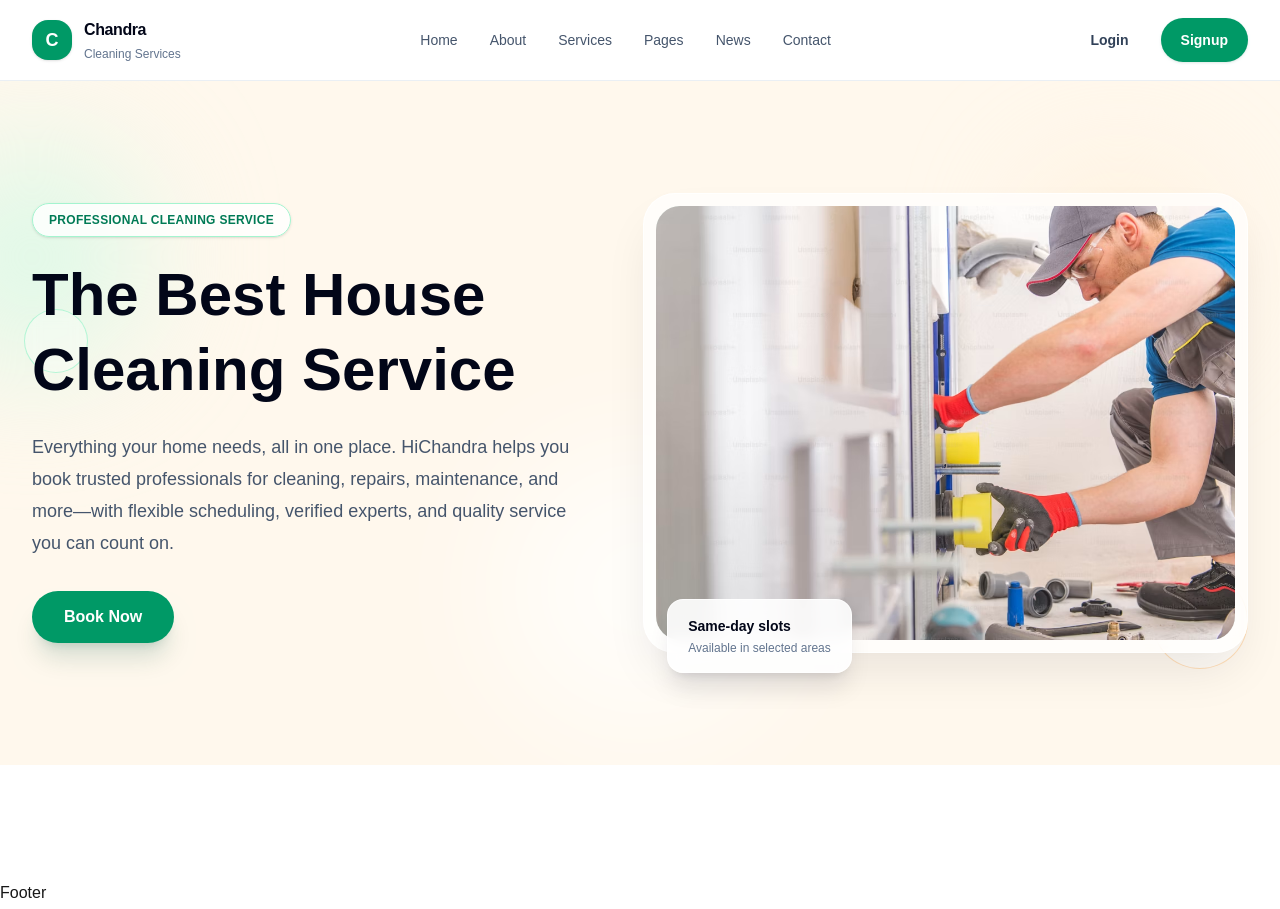
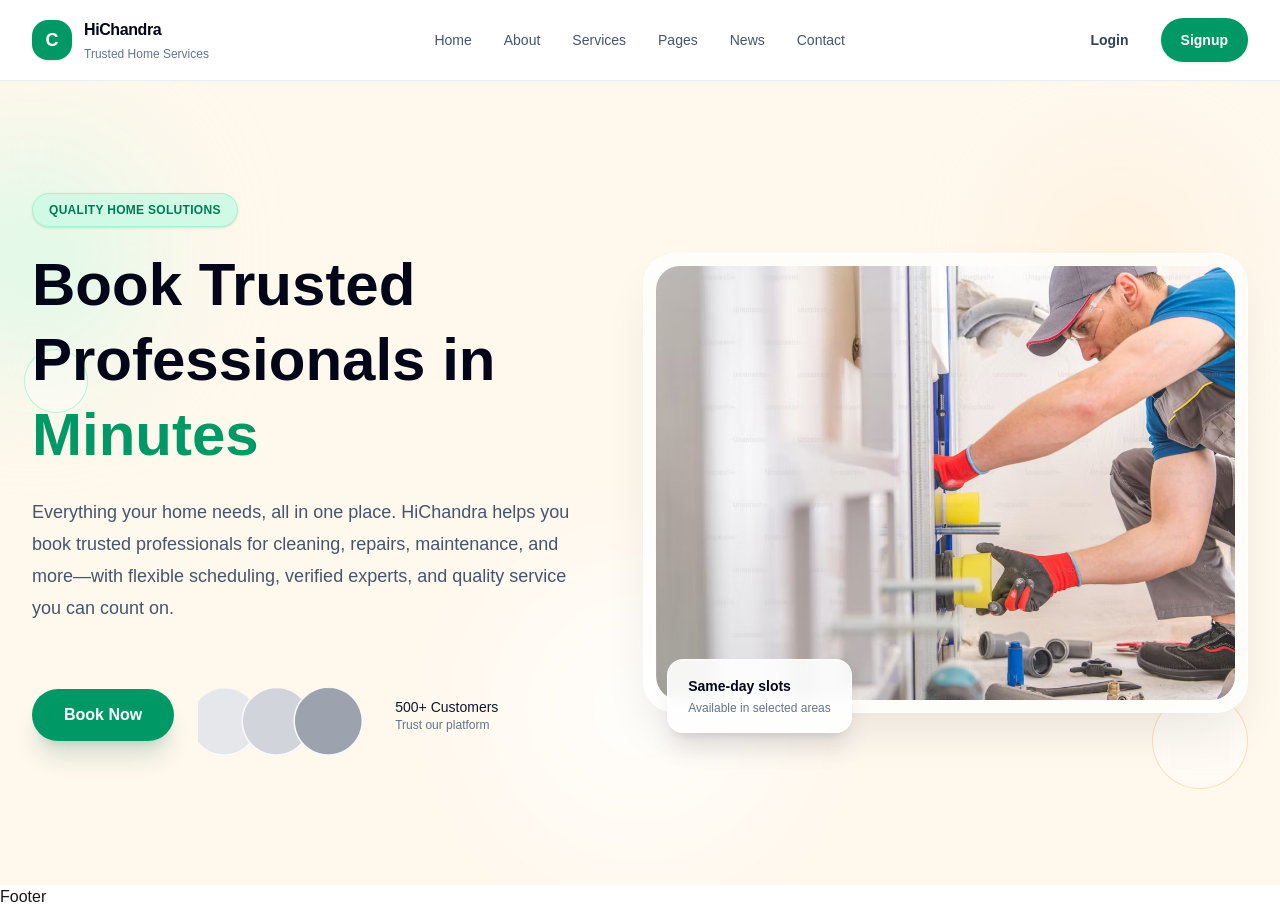
Before and after one commit to devops-89/chandra-FE, a Next.js app in the folder frontend/: page / in a window 1280 px wide. Built offline with nearby package versions, Linux system fonts and the light colour scheme.

Commit message:
added avatar group, updated content

```diff
--- a/frontend/package.json
+++ b/frontend/package.json
@@ -9,6 +9,9 @@
     "lint": "eslint"
   },
   "dependencies": {
+    "@emotion/react": "^11.14.0",
+    "@emotion/styled": "^11.14.1",
+    "@mui/material": "^9.0.1",
     "next": "16.2.6",
     "react": "19.2.4",
     "react-dom": "19.2.4"
--- a/frontend/src/app/dashboard/customer/page.tsx
+++ b/frontend/src/app/dashboard/customer/page.tsx
@@ -1,9 +1,9 @@
-import DashboardShell from '@/dashboard/layout/DashboardShell';
+// import DashboardShell from '@/dashboard/layout/DashboardShell';
 
-export default function CustomerPage() {
-   return (
-      <DashboardShell>
-         <CustomerOverview />
-      </DashboardShell>
-   );
-}
+// export default function CustomerPage() {
+//    return (
+//       <DashboardShell>
+//          <CustomerOverview />
+//       </DashboardShell>
+//    );
+// }
--- /dev/null
+++ b/frontend/src/components/common/AvatarGroup.tsx
@@ -0,0 +1,13 @@
+import Image from 'next/image';
+
+export default function GroupAvatars() {
+  return (
+    <Image
+      src="/landing/avatargrp.png"
+      alt="Users"
+      width={120}
+      height={40}
+      className="h-auto w-auto"
+    />
+  );
+}
--- a/frontend/src/components/common/NavbarLogo.tsx
+++ b/frontend/src/components/common/NavbarLogo.tsx
@@ -7,8 +7,8 @@ const NavbarLogo = () => {
         C
       </span>
       <span className="flex flex-col leading-none">
-        <span className="text-base font-semibold tracking-tight text-slate-950">Chandra</span>
-        <span className="mt-1 text-xs font-medium text-slate-500">Cleaning Services</span>
+        <span className="text-base font-semibold tracking-tight text-slate-950">HiChandra</span>
+        <span className="mt-1 text-xs font-medium text-slate-500">Trusted Home Services</span>
       </span>
     </Link>
   );
--- a/frontend/src/components/common/hero/HeroContent.tsx
+++ b/frontend/src/components/common/hero/HeroContent.tsx
@@ -1,31 +1,46 @@
 import Link from 'next/link';
 
+import GroupAvatars from '@/components/common/AvatarGroup';
 import { heroContent } from '@/constants/hero/heroContent';
 
 const HeroContent = () => {
-  const { cta, description, heading, label } = heroContent;
+  const { cta, description, heading, label, headingHighlight } = heroContent;
 
   return (
     <div className="relative z-10 max-w-2xl text-center lg:text-left">
-      <p className="mb-5 inline-flex rounded-full border border-emerald-200 bg-white/80 px-4 py-2 text-xs font-bold uppercase tracking-wide text-emerald-700 shadow-sm backdrop-blur">
+      <p className="mb-5 inline-flex rounded-full border border-emerald-200 bg-emerald-100 px-4 py-2 text-xs font-bold uppercase tracking-wide text-emerald-700 shadow-sm backdrop-blur">
         {label}
       </p>
 
       <h1 className="text-4xl font-black leading-tight text-slate-950 sm:text-5xl lg:text-6xl">
-        {heading}
+        {heading}{' '}
+        <span className="text-emerald-600">{headingHighlight}</span>
       </h1>
 
       <p className="mt-6 max-w-xl text-base leading-8 text-slate-600 sm:text-lg lg:mx-0">
         {description}
       </p>
 
-      <div className="mt-8 flex justify-center lg:justify-start">
+      <div className="mt-8 flex items-center justify-center gap-6 lg:justify-start">
         <Link
           href={cta.href}
           className="inline-flex h-13 items-center justify-center rounded-full bg-emerald-600 px-8 text-base font-bold text-white shadow-xl shadow-emerald-900/15 transition-all duration-300 hover:-translate-y-0.5 hover:bg-emerald-700 focus-visible:outline-none focus-visible:ring-2 focus-visible:ring-emerald-500 focus-visible:ring-offset-4"
         >
           {cta.label}
         </Link>
+
+        <div className="flex items-center gap-2">
+          <GroupAvatars />
+
+          <div className="text-left">
+            <p className="text-sm text-slate-900">
+              500+ Customers
+            </p>
+            <p className="text-xs text-slate-500">
+              Trust our platform
+            </p>
+          </div>
+        </div>
       </div>
     </div>
   );
--- a/frontend/src/constants/hero/heroContent.ts
+++ b/frontend/src/constants/hero/heroContent.ts
@@ -1,8 +1,9 @@
 import type { HeroContentConfig } from '@/types/hero.types';
 
 export const heroContent: HeroContentConfig = {
-  label: 'Professional cleaning service',
-  heading: 'The Best House Cleaning Service',
+  label: 'Quality Home Solutions',
+  heading: 'Book Trusted Professionals in',
+  headingHighlight: 'Minutes',
   description:
     'Everything your home needs, all in one place. HiChandra helps you book trusted professionals for cleaning, repairs, maintenance, and more—with flexible scheduling, verified experts, and quality service you can count on.',
   cta: {
--- a/frontend/src/types/hero.types.ts
+++ b/frontend/src/types/hero.types.ts
@@ -1,6 +1,7 @@
 export type HeroContentConfig = {
   label: string;
   heading: string;
+  headingHighlight: string;
   description: string;
   cta: {
     label: string;
```
Also changed, not shown: frontend/public/landing/avatargrp.png (added), 1 other file (tests, documents, lock files or other folders).
